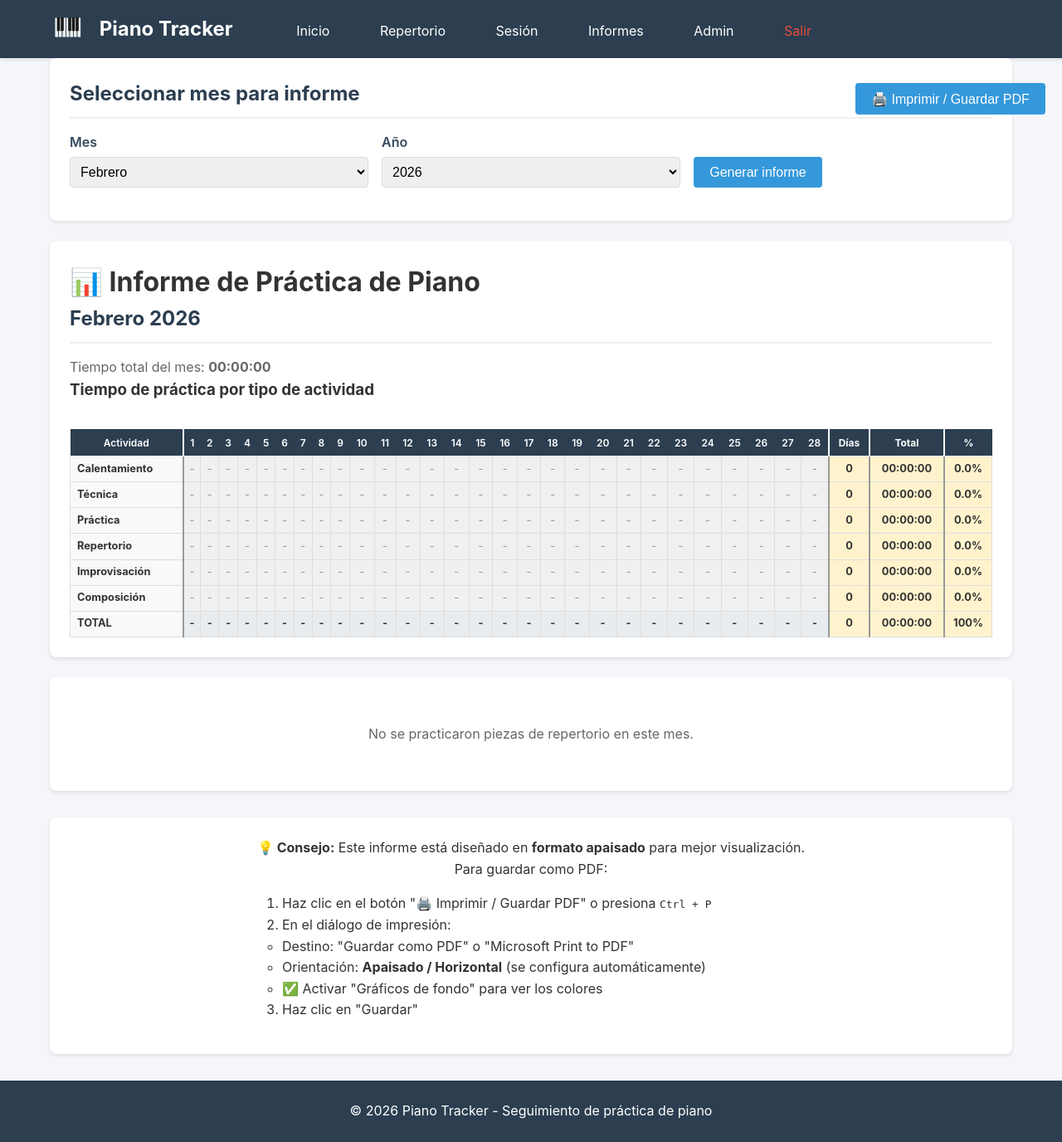
After one commit to gcediel/piano_tracker, a PHP site: page /informe_mensual.php in a window 1280 px wide. The commit adds this page. Shown: the whole page at 83% size. Run offline with PHP 8.4, Linux system fonts and the light colour scheme; the visitor is signed in with stand-in values (Sample User, id 1); data comes from the database, SQL or seed files in the repository; tables that the repository leaves empty hold one stand-in row (values such as "Sample post").

Commit message:
Mejoras en colores, añadido informe mensual

```diff
--- a/includes/header.php
+++ b/includes/header.php
@@ -22,24 +22,22 @@ requerirAuth();
                 <h1>
                     <svg width="44" height="30" viewBox="0 0 44 30" style="display: inline-block; vertical-align: middle; margin-right: 10px;">
                         <!-- Fondo blanco con borde -->
-                        <rect width="44" height="30" fill="#ffffff" rx="3"/>
-                        <rect width="44" height="30" fill="none" stroke="#34495e" stroke-width="1" rx="3"/>
 
                         <!-- Teclas blancas (más anchas y visibles) -->
-                        <rect x="6" y="6" width="4.5" height="18" fill="#ecf0f1" stroke="#2c3e50" stroke-width="0.8"/>
-                        <rect x="10.5" y="6" width="4.5" height="18" fill="#ecf0f1" stroke="#2c3e50" stroke-width="0.8"/>
-                        <rect x="15" y="6" width="4.5" height="18" fill="#ecf0f1" stroke="#2c3e50" stroke-width="0.8"/>
-                        <rect x="19.5" y="6" width="4.5" height="18" fill="#ecf0f1" stroke="#2c3e50" stroke-width="0.8"/>
-                        <rect x="24" y="6" width="4.5" height="18" fill="#ecf0f1" stroke="#2c3e50" stroke-width="0.8"/>
-                        <rect x="28.5" y="6" width="4.5" height="18" fill="#ecf0f1" stroke="#2c3e50" stroke-width="0.8"/>
-                        <rect x="33" y="6" width="4.5" height="18" fill="#ecf0f1" stroke="#2c3e50" stroke-width="0.8"/>
+                        <rect x="6" y="0" width="4.5" height="24" fill="#ecf0f1" stroke="#2c3e50" stroke-width="0.8"/>
+                        <rect x="10.5" y="0" width="4.5" height="24" fill="#ecf0f1" stroke="#2c3e50" stroke-width="0.8"/>
+                        <rect x="15" y="0" width="4.5" height="24" fill="#ecf0f1" stroke="#2c3e50" stroke-width="0.8"/>
+                        <rect x="19.5" y="0" width="4.5" height="24" fill="#ecf0f1" stroke="#2c3e50" stroke-width="0.8"/>
+                        <rect x="24" y="0" width="4.5" height="24" fill="#ecf0f1" stroke="#2c3e50" stroke-width="0.8"/>
+                        <rect x="28.5" y="0" width="4.5" height="24" fill="#ecf0f1" stroke="#2c3e50" stroke-width="0.8"/>
+                        <rect x="33" y="0" width="4.5" height="24" fill="#ecf0f1" stroke="#2c3e50" stroke-width="0.8"/>
 
                         <!-- Teclas negras (más grandes y oscuras) -->
-                        <rect x="9" y="6" width="3" height="11" fill="#1a1a1a" stroke="#000000" stroke-width="0.5"/>
-                        <rect x="13.5" y="6" width="3" height="11" fill="#1a1a1a" stroke="#000000" stroke-width="0.5"/>
-                        <rect x="22.5" y="6" width="3" height="11" fill="#1a1a1a" stroke="#000000" stroke-width="0.5"/>
-                        <rect x="27" y="6" width="3" height="11" fill="#1a1a1a" stroke="#000000" stroke-width="0.5"/>
-                        <rect x="31.5" y="6" width="3" height="11" fill="#1a1a1a" stroke="#000000" stroke-width="0.5"/>
+                        <rect x="9" y="0" width="3" height="16" fill="#1a1a1a" stroke="#000000" stroke-width="0.5"/>
+                        <rect x="13.5" y="0" width="3" height="16" fill="#1a1a1a" stroke="#000000" stroke-width="0.5"/>
+                        <rect x="22.5" y="0" width="3" height="16" fill="#1a1a1a" stroke="#000000" stroke-width="0.5"/>
+                        <rect x="27" y="0" width="3" height="16" fill="#1a1a1a" stroke="#000000" stroke-width="0.5"/>
+                        <rect x="31.5" y="0" width="3" height="16" fill="#1a1a1a" stroke="#000000" stroke-width="0.5"/>
                     </svg>
                     Piano Tracker
                 </h1>
--- /dev/null
+++ b/informe_mensual.php
@@ -0,0 +1,569 @@
+<?php
+// ACTIVAR ERRORES PARA DEBUGGING
+error_reporting(E_ALL);
+ini_set('display_errors', 1);
+ini_set('display_startup_errors', 1);
+
+require_once 'config/database.php';
+$pageTitle = 'Informe Mensual - Piano Tracker';
+$db = getDB();
+
+// ============================================
+// FUNCIONES AUXILIARES
+// ============================================
+
+// Función para obtener nombre del mes en español
+function getNombreMes($numeroMes) {
+    $meses = [
+        1 => 'Enero', 2 => 'Febrero', 3 => 'Marzo', 4 => 'Abril',
+        5 => 'Mayo', 6 => 'Junio', 7 => 'Julio', 8 => 'Agosto',
+        9 => 'Septiembre', 10 => 'Octubre', 11 => 'Noviembre', 12 => 'Diciembre'
+    ];
+    return $meses[(int)$numeroMes] ?? 'Desconocido';
+}
+
+// Función para formatear tiempo breve
+function formatearTiempoBreve($segundos) {
+    if ($segundos == 0) return '-';
+    $horas = floor($segundos / 3600);
+    $minutos = floor(($segundos % 3600) / 60);
+    if ($horas > 0) {
+        return sprintf("%d:%02d", $horas, $minutos);
+    }
+    return sprintf("%d'", $minutos);
+}
+
+// Función para obtener color según media de fallos
+function getColorFallos($media) {
+    if ($media === null || $media === 0) return '#2E5F8A';  // Azul oscuro
+    if ($media < 0.5) return '#2E5F8A';   // Azul oscuro
+    if ($media < 1.5) return '#4A7BA7';   // Azul medio
+    if ($media < 2.5) return '#A3C1DA';   // Azul claro
+    if ($media < 3.5) return '#D4E89E';   // Verde
+    if ($media <= 5) return '#9B9B9B';    // Gris
+    return '#E57373';                      // Rojo
+}
+
+// Función para obtener color de texto según media de fallos
+function getColorTextoFallos($media) {
+    if ($media === null || $media === 0) return 'white';
+    if ($media < 0.5) return 'white';
+    if ($media < 1.5) return 'white';
+    if ($media < 2.5) return 'black';
+    if ($media < 3.5) return 'black';
+    if ($media <= 5) return 'white';
+    return 'white';
+}
+
+// ============================================
+// OBTENER DATOS
+// ============================================
+
+// Obtener mes y año (por defecto: mes actual)
+$mes = $_GET['mes'] ?? date('m');
+$anio = $_GET['anio'] ?? date('Y');
+
+// Calcular fechas del mes
+$fechaInicio = "$anio-$mes-01";
+$fechaFin = date('Y-m-t', strtotime($fechaInicio));
+$diasDelMes = (int)date('t', strtotime($fechaInicio));
+
+// Crear array con TODOS los días del mes
+$todosDias = range(1, $diasDelMes);
+
+// Obtener tiempo por día y tipo de actividad
+$stmt = $db->prepare("
+    SELECT
+        DAY(s.fecha) as dia,
+        a.tipo,
+        SUM(a.tiempo_segundos) as tiempo_total
+    FROM sesiones s
+    LEFT JOIN actividades a ON s.id = a.sesion_id
+    WHERE s.fecha BETWEEN :fecha_inicio AND :fecha_fin
+    AND s.estado = 'finalizada'
+    GROUP BY DAY(s.fecha), a.tipo
+");
+$stmt->execute([
+    ':fecha_inicio' => $fechaInicio,
+    ':fecha_fin' => $fechaFin
+]);
+$datosActividades = $stmt->fetchAll();
+
+// Organizar datos en matriz [tipo][dia] = tiempo
+$matrizActividades = [];
+$tipos = ['calentamiento', 'tecnica', 'practica', 'repertorio', 'improvisacion', 'composicion'];
+foreach ($tipos as $tipo) {
+    $matrizActividades[$tipo] = [];
+    for ($dia = 1; $dia <= $diasDelMes; $dia++) {
+        $matrizActividades[$tipo][$dia] = 0;
+    }
+}
+
+foreach ($datosActividades as $dato) {
+    if ($dato['tipo'] && $dato['dia'] && isset($matrizActividades[$dato['tipo']])) {
+        $matrizActividades[$dato['tipo']][(int)$dato['dia']] = (int)$dato['tiempo_total'];
+    }
+}
+
+// Calcular totales por tipo
+$totalesPorTipo = [];
+foreach ($matrizActividades as $tipo => $dias) {
+    $totalesPorTipo[$tipo] = array_sum($dias);
+}
+
+// Calcular totales por día
+$totalesPorDia = [];
+for ($dia = 1; $dia <= $diasDelMes; $dia++) {
+    $total = 0;
+    foreach ($matrizActividades as $dias) {
+        if (isset($dias[$dia])) {
+            $total += $dias[$dia];
+        }
+    }
+    $totalesPorDia[$dia] = $total;
+}
+
+$tiempoTotalMes = array_sum($totalesPorTipo);
+
+// Calcular porcentajes
+$porcentajes = [];
+if ($tiempoTotalMes > 0) {
+    foreach ($totalesPorTipo as $tipo => $tiempo) {
+        $porcentajes[$tipo] = ($tiempo / $tiempoTotalMes) * 100;
+    }
+}
+
+// Calcular días practicados por actividad
+$diasPracticadosPorTipo = [];
+foreach ($tipos as $tipo) {
+    $diasCount = 0;
+    foreach ($matrizActividades[$tipo] as $dia => $tiempo) {
+        if ($tiempo > 0) {
+            $diasCount++;
+        }
+    }
+    $diasPracticadosPorTipo[$tipo] = $diasCount;
+}
+
+// Calcular total de días practicados en el mes (días únicos con práctica)
+$diasPracticadosTotales = 0;
+foreach ($todosDias as $dia) {
+    if (isset($totalesPorDia[$dia]) && $totalesPorDia[$dia] > 0) {
+        $diasPracticadosTotales++;
+    }
+}
+
+// Obtener piezas practicadas con fallos por día
+$stmt = $db->prepare("
+    SELECT
+        p.id,
+        p.compositor,
+        p.titulo,
+        p.libro,
+        p.grado,
+        p.instrumento,
+        p.tempo,
+        DAY(s.fecha) as dia,
+        f.cantidad as fallos
+    FROM piezas p
+    JOIN fallos f ON p.id = f.pieza_id
+    JOIN actividades a ON f.actividad_id = a.id
+    JOIN sesiones s ON a.sesion_id = s.id
+    WHERE s.fecha BETWEEN :fecha_inicio AND :fecha_fin
+    AND a.tipo = 'repertorio'
+    ORDER BY p.libro, p.grado, p.compositor, p.titulo
+");
+$stmt->execute([
+    ':fecha_inicio' => $fechaInicio,
+    ':fecha_fin' => $fechaFin
+]);
+$datosPiezas = $stmt->fetchAll();
+
+// Organizar datos de piezas
+$piezas = [];
+foreach ($datosPiezas as $dato) {
+    if (!isset($piezas[$dato['id']])) {
+        $fallos_por_dia = [];
+        for ($d = 1; $d <= $diasDelMes; $d++) {
+            $fallos_por_dia[$d] = null;
+        }
+
+        $piezas[$dato['id']] = [
+            'compositor' => $dato['compositor'],
+            'titulo' => $dato['titulo'],
+            'libro' => $dato['libro'],
+            'grado' => $dato['grado'],
+            'instrumento' => $dato['instrumento'],
+            'tempo' => $dato['tempo'],
+            'fallos_por_dia' => $fallos_por_dia
+        ];
+    }
+    $piezas[$dato['id']]['fallos_por_dia'][(int)$dato['dia']] = (int)$dato['fallos'];
+}
+
+// Calcular estadísticas por pieza
+foreach ($piezas as $id => &$pieza) {
+    $diasPracticados = 0;
+    $totalFallos = 0;
+
+    foreach ($pieza['fallos_por_dia'] as $fallos) {
+        if ($fallos !== null) {
+            $diasPracticados++;
+            $totalFallos += $fallos;
+        }
+    }
+
+    $pieza['dias_practicados'] = $diasPracticados;
+    $pieza['media_fallos'] = $diasPracticados > 0 ? $totalFallos / $diasPracticados : 0;
+}
+unset($pieza);
+
+include 'includes/header.php';
+?>
+
+<style>
+@media print {
+    @page {
+        size: landscape;
+        margin: 1cm;
+    }
+    body { font-size: 9pt; background: white; }
+    header, footer, .nav-menu, .btn, .no-print { display: none !important; }
+    .card { box-shadow: none; page-break-inside: avoid; margin-bottom: 1rem; }
+    table { page-break-inside: auto; font-size: 8pt; }
+    .titulo-informe { text-align: center; margin-bottom: 15px; }
+}
+
+.tabla-horizontal {
+    width: 100%;
+    overflow-x: auto;
+    margin-top: 1rem;
+}
+
+.tabla-horizontal table {
+    border-collapse: collapse;
+    min-width: 100%;
+    font-size: 0.85rem;
+}
+
+.tabla-horizontal th {
+    background: var(--primary);
+    color: white;
+    padding: 0.4rem 0.3rem;
+    text-align: center;
+    font-size: 0.75rem;
+    white-space: nowrap;
+    position: sticky;
+    top: 0;
+    z-index: 10;
+}
+
+.tabla-horizontal td {
+    padding: 0.3rem 0.2rem;
+    text-align: center;
+    border: 1px solid #ddd;
+    font-size: 0.8rem;
+}
+
+.tabla-horizontal .fila-tipo {
+    background: #f8f9fa;
+    font-weight: bold;
+    text-align: left;
+    padding-left: 0.5rem;
+}
+
+.tabla-horizontal .fila-total {
+    background: #e9ecef;
+    font-weight: bold;
+}
+
+.tabla-horizontal .col-fija {
+    position: sticky;
+    left: 0;
+    background: #f8f9fa;
+    z-index: 5;
+    font-weight: bold;
+    text-align: left;
+    padding-left: 0.5rem;
+    border-right: 2px solid #999;
+}
+
+.tabla-horizontal .col-fija-header {
+    position: sticky;
+    left: 0;
+    background: var(--primary);
+    z-index: 15;
+    border-right: 2px solid white;
+}
+
+.tabla-horizontal .col-estadistica {
+    background: #fff3cd;
+    font-weight: bold;
+    border-left: 2px solid #999;
+}
+
+/* Headers de columnas estadísticas con mismo color que otros headers */
+.tabla-horizontal th.col-estadistica {
+    background: var(--primary);
+    color: white;
+    border-left: 2px solid white;
+}
+
+.tabla-horizontal .col-dia-vacio {
+    background: #f0f0f0;
+    color: #999;
+}
+
+.btn-imprimir {
+    position: fixed;
+    top: 100px;
+    right: 20px;
+    z-index: 1000;
+}
+
+/* Colores adaptados para daltonismo */
+.celda-fallo { font-weight: bold; }
+
+/* Celdas de fallos diarios individuales */
+.celda-fallo-0 {
+    background: #2E5F8A;
+    color: white;
+}
+.celda-fallo-1 {
+    background: #4A7BA7;
+    color: white;
+}
+.celda-fallo-2 {
+    background: #A3C1DA;
+    color: black;
+}
+.celda-fallo-3 {
+    background: #D4E89E;
+    color: black;
+}
+.celda-fallo-4 {
+    background: #9B9B9B;
+    color: white;
+}
+.celda-fallo-5plus {
+    background: #E57373;
+    color: white;
+}
+</style>
+
+<button onclick="window.print()" class="btn btn-primary btn-imprimir no-print">🖨️ Imprimir / Guardar PDF</button>
+
+<div class="card no-print">
+    <h2>Seleccionar mes para informe</h2>
+    <form method="GET" class="form-inline">
+        <div class="form-group">
+            <label for="mes">Mes</label>
+            <select name="mes" id="mes">
+                <?php for ($i = 1; $i <= 12; $i++): ?>
+                <option value="<?php echo str_pad($i, 2, '0', STR_PAD_LEFT); ?>"
+                        <?php echo $mes == str_pad($i, 2, '0', STR_PAD_LEFT) ? 'selected' : ''; ?>>
+                    <?php echo getNombreMes($i); ?>
+                </option>
+                <?php endfor; ?>
+            </select>
+        </div>
+
+        <div class="form-group">
+            <label for="anio">Año</label>
+            <select name="anio" id="anio">
+                <?php for ($i = date('Y'); $i >= 2020; $i--): ?>
+                <option value="<?php echo $i; ?>" <?php echo $anio == $i ? 'selected' : ''; ?>><?php echo $i; ?></option>
+                <?php endfor; ?>
+            </select>
+        </div>
+
+        <div class="form-group">
+            <button type="submit" class="btn btn-primary">Generar informe</button>
+        </div>
+    </form>
+</div>
+
+<div class="card">
+    <div class="titulo-informe">
+        <h1>📊 Informe de Práctica de Piano</h1>
+        <h2><?php echo getNombreMes((int)$mes) . ' ' . $anio; ?></h2>
+        <p style="color: #666;">Tiempo total del mes: <strong><?php echo formatearTiempo($tiempoTotalMes); ?></strong></p>
+    </div>
+
+    <h3>Tiempo de práctica por tipo de actividad</h3>
+
+    <div class="tabla-horizontal">
+        <table>
+            <thead>
+                <tr>
+                    <th class="col-fija-header">Actividad</th>
+                    <?php foreach ($todosDias as $dia): ?>
+                    <th><?php echo $dia; ?></th>
+                    <?php endforeach; ?>
+                    <th class="col-estadistica">Días</th>
+                    <th class="col-estadistica">Total</th>
+                    <th class="col-estadistica">%</th>
+                </tr>
+            </thead>
+            <tbody>
+                <?php
+                $tiposNombres = [
+                    'calentamiento' => 'Calentamiento',
+                    'tecnica' => 'Técnica',
+                    'practica' => 'Práctica',
+                    'repertorio' => 'Repertorio',
+                    'improvisacion' => 'Improvisación',
+                    'composicion' => 'Composición'
+                ];
+
+                foreach ($matrizActividades as $tipo => $dias):
+                ?>
+                <tr>
+                    <td class="col-fija fila-tipo"><?php echo $tiposNombres[$tipo]; ?></td>
+                    <?php foreach ($todosDias as $dia):
+                        $tiempo = isset($dias[$dia]) ? $dias[$dia] : 0;
+                    ?>
+                    <td class="<?php echo $tiempo == 0 ? 'col-dia-vacio' : ''; ?>">
+                        <?php echo formatearTiempoBreve($tiempo); ?>
+                    </td>
+                    <?php endforeach; ?>
+                    <td class="col-estadistica"><?php echo $diasPracticadosPorTipo[$tipo]; ?></td>
+                    <td class="col-estadistica"><?php echo formatearTiempo($totalesPorTipo[$tipo] ?? 0); ?></td>
+                    <td class="col-estadistica"><?php echo number_format($porcentajes[$tipo] ?? 0, 1); ?>%</td>
+                </tr>
+                <?php endforeach; ?>
+
+                <tr class="fila-total">
+                    <td class="col-fija">TOTAL</td>
+                    <?php foreach ($todosDias as $dia): ?>
+                    <td><?php echo formatearTiempoBreve($totalesPorDia[$dia] ?? 0); ?></td>
+                    <?php endforeach; ?>
+                    <td class="col-estadistica"><?php echo $diasPracticadosTotales; ?></td>
+                    <td class="col-estadistica"><?php echo formatearTiempo($tiempoTotalMes); ?></td>
+                    <td class="col-estadistica">100%</td>
+                </tr>
+            </tbody>
+        </table>
+    </div>
+</div>
+
+<?php if (!empty($piezas)): ?>
+<div class="card" style="page-break-before: always;">
+    <h3>Piezas de Repertorio - Fallos por día</h3>
+
+    <div class="tabla-horizontal">
+        <table>
+            <thead>
+                <tr>
+                    <th class="col-fija-header">Libro</th>
+                    <th class="col-fija-header">Gr</th>
+                    <th class="col-fija-header">Compositor</th>
+                    <th class="col-fija-header">Nombre</th>
+                    <th class="col-fija-header">Tempo</th>
+                    <th class="col-fija-header">Instr</th>
+                    <?php foreach ($todosDias as $dia): ?>
+                    <th><?php echo $dia; ?></th>
+                    <?php endforeach; ?>
+                    <th class="col-estadistica">Días</th>
+                    <th class="col-estadistica">Media</th>
+                </tr>
+            </thead>
+            <tbody>
+                <?php foreach ($piezas as $pieza): ?>
+                <tr style="background: <?php echo getColorFallos($pieza['media_fallos']); ?>; color: <?php echo getColorTextoFallos($pieza['media_fallos']); ?>">
+                    <td class="col-fija" style="font-size: 0.75rem; white-space: normal; color: black;">
+                        <?php echo htmlspecialchars($pieza['libro'] ?? '-'); ?>
+                    </td>
+                    <td class="col-fija" style="text-align: center; color: black;">
+                        <?php echo $pieza['grado'] ?? '-'; ?>
+                    </td>
+                    <td class="col-fija" style="white-space: normal; color: black;">
+                        <?php echo htmlspecialchars($pieza['compositor']); ?>
+                    </td>
+                    <td class="col-fija" style="white-space: normal; color: black;">
+                        <strong><?php echo htmlspecialchars($pieza['titulo']); ?></strong>
+                    </td>
+                    <td class="col-fija" style="text-align: center; font-size: 0.75rem; color: black;">
+                        <?php echo $pieza['tempo'] ? '♩=' . $pieza['tempo'] : '-'; ?>
+                    </td>
+                    <td class="col-fija" style="font-size: 0.75rem; color: black;">
+                        <?php echo htmlspecialchars($pieza['instrumento'] ?? 'Piano'); ?>
+                    </td>
+                    <?php foreach ($todosDias as $dia):
+                        $fallos = isset($pieza['fallos_por_dia'][$dia]) ? $pieza['fallos_por_dia'][$dia] : null;
+                        $claseColor = '';
+                        if ($fallos !== null) {
+                            // Asignar clase según número exacto de fallos
+                            if ($fallos == 0) $claseColor = 'celda-fallo-0';
+                            elseif ($fallos == 1) $claseColor = 'celda-fallo-1';
+                            elseif ($fallos == 2) $claseColor = 'celda-fallo-2';
+                            elseif ($fallos == 3) $claseColor = 'celda-fallo-3';
+                            elseif ($fallos == 4) $claseColor = 'celda-fallo-4';
+                            else $claseColor = 'celda-fallo-5plus';
+                        }
+                    ?>
+                    <td class="<?php echo $fallos === null ? 'col-dia-vacio' : 'celda-fallo ' . $claseColor; ?>">
+                        <?php echo $fallos !== null ? $fallos : '-'; ?>
+                    </td>
+                    <?php endforeach; ?>
+                    <td class="col-estadistica" style="background: #f0f0f0; color: black;"><?php echo $pieza['dias_practicados']; ?></td>
+                    <td class="col-estadistica" style="background: <?php echo getColorFallos($pieza['media_fallos']); ?>; color: <?php echo getColorTextoFallos($pieza['media_fallos']); ?>; font-weight: bold;">
+                        <?php echo number_format($pieza['media_fallos'], 2); ?>
+                    </td>
+                </tr>
+                <?php endforeach; ?>
+            </tbody>
+        </table>
+    </div>
+
+    <div style="margin-top: 1.5rem; padding: 1rem; background: #f8f9fa; border-radius: 4px; font-size: 0.85rem;">
+        <strong>📊 Leyenda de colores - Paleta adaptada para daltonismo:</strong>
+
+        <div style="margin-top: 0.75rem;">
+            <strong>Filas según media de fallos:</strong>
+            <div style="display: grid; grid-template-columns: repeat(2, 1fr); gap: 0.5rem; margin-top: 0.5rem;">
+                <div><span style="display: inline-block; width: 30px; height: 20px; background: #2E5F8A; border: 1px solid #999;"></span> &lt; 0.5 - Excelente (azul oscuro)</div>
+                <div><span style="display: inline-block; width: 30px; height: 20px; background: #4A7BA7; border: 1px solid #999;"></span> 0.5-1.5 - Muy bien (azul medio)</div>
+                <div><span style="display: inline-block; width: 30px; height: 20px; background: #A3C1DA; border: 1px solid #999;"></span> 1.5-2.5 - Bien (azul claro)</div>
+                <div><span style="display: inline-block; width: 30px; height: 20px; background: #D4E89E; border: 1px solid #999;"></span> 2.5-3.5 - Aceptable (verde)</div>
+                <div><span style="display: inline-block; width: 30px; height: 20px; background: #9B9B9B; border: 1px solid #999;"></span> 3.5-5 - Mejorable (gris)</div>
+                <div><span style="display: inline-block; width: 30px; height: 20px; background: #E57373; border: 1px solid #999;"></span> &gt; 5 - Atención (rojo)</div>
+            </div>
+        </div>
+
+        <div style="margin-top: 0.75rem;">
+            <strong>Celdas de fallos diarios (0-5+):</strong>
+            <div style="display: inline-flex; gap: 0.5rem; flex-wrap: wrap; margin-top: 0.5rem;">
+                <span style="background: #2E5F8A; color: white; padding: 0.2rem 0.5rem; border-radius: 3px; font-weight: bold;">0</span>
+                <span style="background: #4A7BA7; color: white; padding: 0.2rem 0.5rem; border-radius: 3px; font-weight: bold;">1</span>
+                <span style="background: #A3C1DA; color: black; padding: 0.2rem 0.5rem; border-radius: 3px; font-weight: bold;">2</span>
+                <span style="background: #D4E89E; color: black; padding: 0.2rem 0.5rem; border-radius: 3px; font-weight: bold;">3</span>
+                <span style="background: #9B9B9B; color: white; padding: 0.2rem 0.5rem; border-radius: 3px; font-weight: bold;">4</span>
+                <span style="background: #E57373; color: white; padding: 0.2rem 0.5rem; border-radius: 3px; font-weight: bold;">5+</span>
+            </div>
+        </div>
+    </div>
+</div>
+<?php else: ?>
+<div class="card">
+    <p style="text-align: center; color: #666; padding: 2rem;">No se practicaron piezas de repertorio en este mes.</p>
+</div>
+<?php endif; ?>
+
+<div class="card no-print" style="text-align: center; margin-top: 2rem;">
+    <p><strong>💡 Consejo:</strong> Este informe está diseñado en <strong>formato apaisado</strong> para mejor visualización.</p>
+    <p>Para guardar como PDF:</p>
+    <ol style="text-align: left; max-width: 600px; margin: 1rem auto;">
+        <li>Haz clic en el botón "🖨️ Imprimir / Guardar PDF" o presiona <kbd>Ctrl + P</kbd></li>
+        <li>En el diálogo de impresión:
+            <ul>
+                <li>Destino: "Guardar como PDF" o "Microsoft Print to PDF"</li>
+                <li>Orientación: <strong>Apaisado / Horizontal</strong> (se configura automáticamente)</li>
+                <li>✅ Activar "Gráficos de fondo" para ver los colores</li>
+            </ul>
+        </li>
+        <li>Haz clic en "Guardar"</li>
+    </ol>
+</div>
+
+<?php include 'includes/footer.php'; ?>
```
Also changed, not shown: informes.php (+23 -1 lines), repertorio.php (+43 -33 lines), sesion.php (+27 -1 lines).
